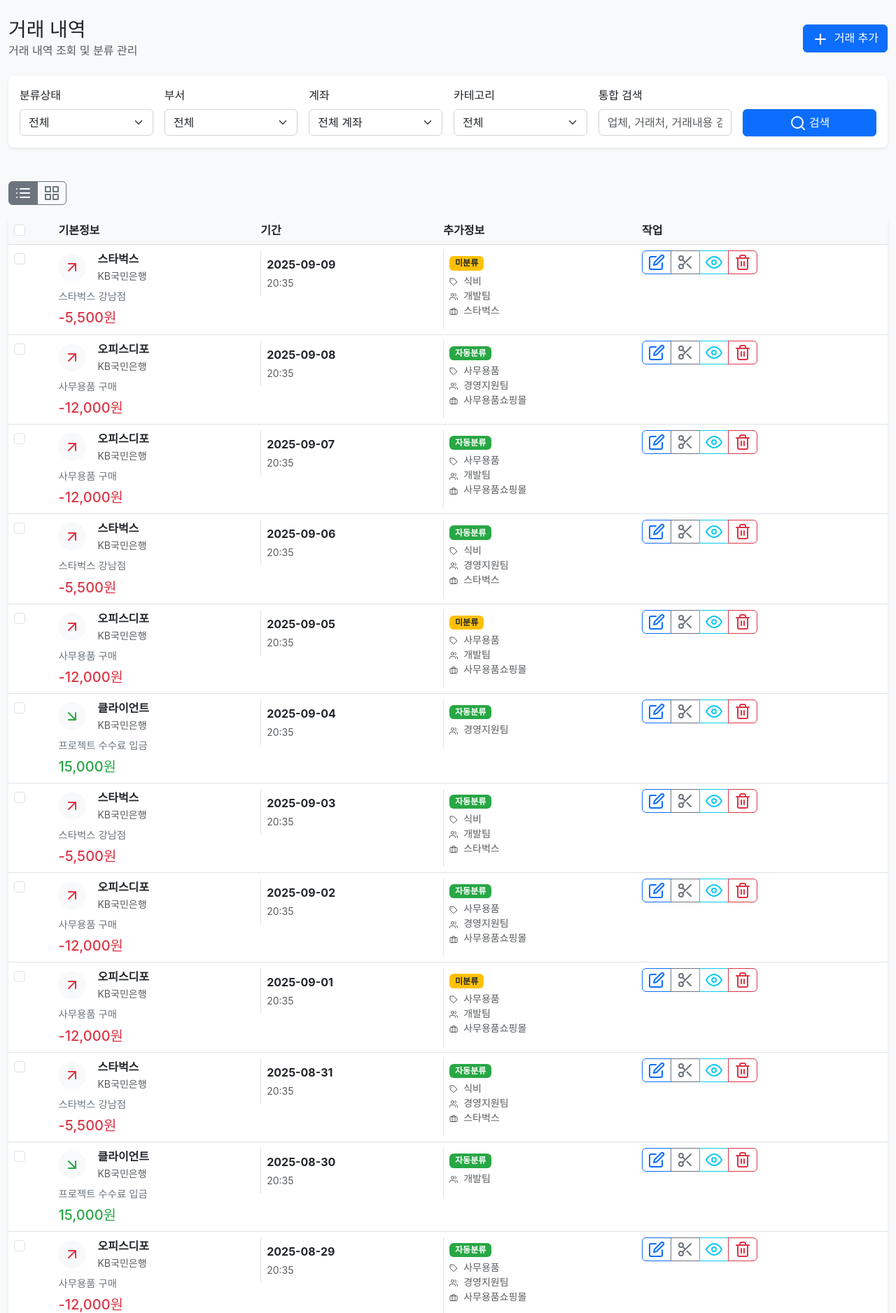
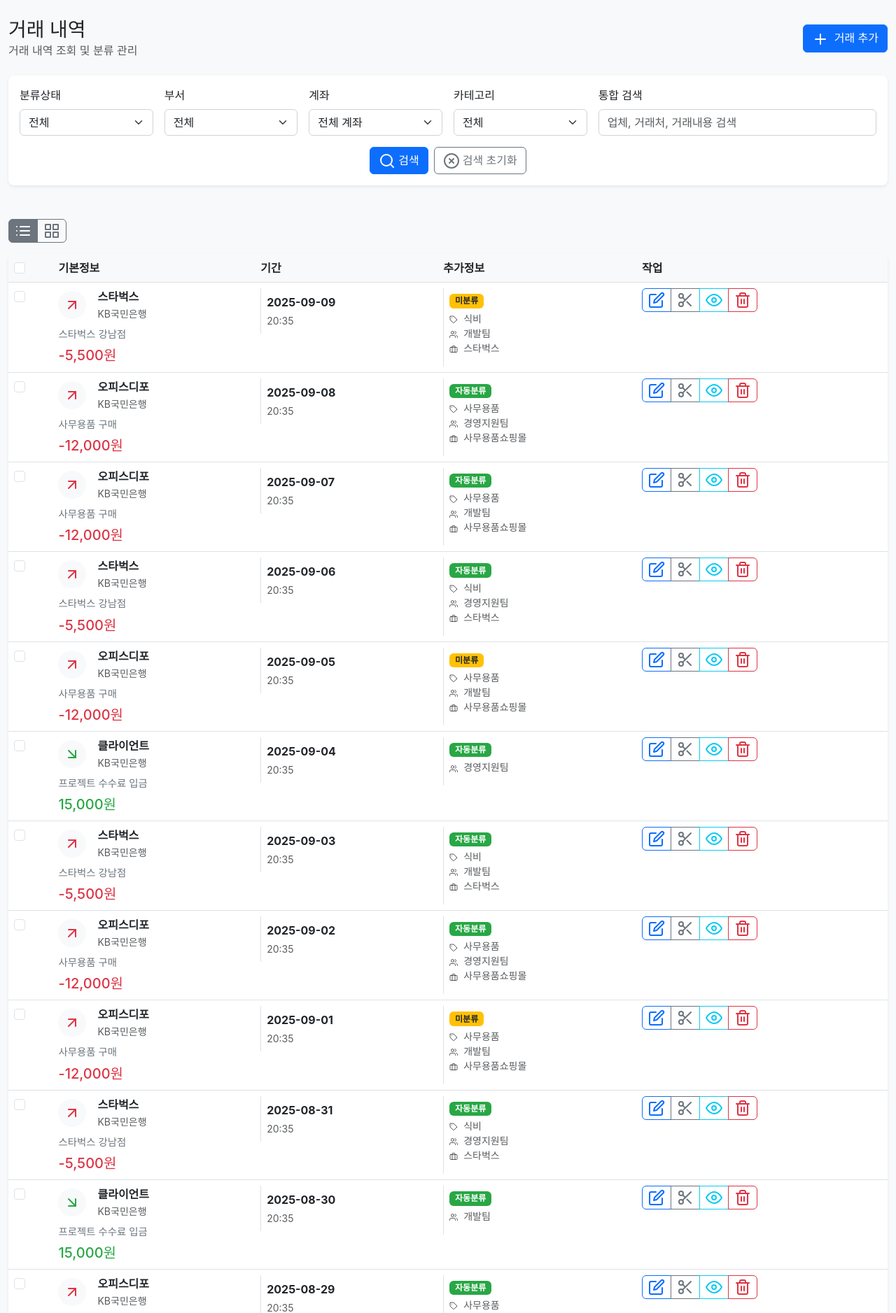
Before and after one commit to BappyMustafiz/fin-flow-korea, a Flask app: page /transactions in a window 1280 px wide. Shown: the part 66-1943 px from the top of the page at 70% size. Run offline with Flask 3, Linux system fonts and the light colour scheme; a user stored in the database is signed in; data comes from the database, SQL or seed files in the repository.

Commit message:
Add a button to reset transaction search filters
Add a "Reset Filters" button next to the search button and implement a JavaScript function to clear all form inputs and reload the page.

Replit-Commit-Author: Agent
Replit-Commit-Session-Id: 49c2422b-c4ec-4699-8c39-1613e6d0f652
Replit-Commit-Checkpoint-Type: full_checkpoint
Replit-Commit-Screenshot-Url: https://storage.googleapis.com/screenshot-production-us-central1/aa08e5f1-68c4-4712-a019-15a843020e4e/49c2422b-c4ec-4699-8c39-1613e6d0f652/D7x824T

```diff
--- a/templates/transactions.html
+++ b/templates/transactions.html
@@ -128,7 +128,7 @@
     <div class="col-12">
         <div class="card">
             <div class="card-body">
-                <form method="GET" class="row g-3">
+                <form method="GET" class="row g-3" id="filterForm">
                     <div class="col-md-2">
                         <label for="status" class="form-label">분류상태</label>
                         <select class="form-select" id="status" name="status">
@@ -175,21 +175,26 @@
                         </select>
                     </div>
 
-                    <div class="col-md-2">
+                    <div class="col-md-4">
                         <label for="search" class="form-label">통합 검색</label>
                         <input type="text" class="form-control" id="search" name="search"
                                placeholder="업체, 거래처, 거래내용 검색" value="{{ current_filters.search }}">
                     </div>
+                </form>
 
-                    <div class="col-md-2">
-                        <label class="form-label">&nbsp;</label>
-                        <div class="d-grid">
-                            <button type="submit" class="btn btn-primary">
+                <!-- Search Buttons -->
+                <div class="row mt-3">
+                    <div class="col-12">
+                        <div class="d-flex justify-content-center gap-2">
+                            <button type="submit" form="filterForm" class="btn btn-primary">
                                 <i data-feather="search" class="me-1"></i>검색
+                            </button>
+                            <button type="button" class="btn btn-outline-secondary" onclick="clearFilters()">
+                                <i data-feather="x-circle" class="me-1"></i>검색 초기화
                             </button>
                         </div>
                     </div>
-                </form>
+                </div>
             </div>
         </div>
     </div>
@@ -1250,5 +1255,18 @@ function changePerPage() {
     // 새 URL로 이동
     window.location.search = urlParams.toString();
 }
+
+// 검색 필터 초기화 함수
+function clearFilters() {
+    // 모든 필터 필드 초기화
+    document.getElementById('status').value = '';
+    document.getElementById('department_id').value = '';
+    document.getElementById('account_id').value = '';
+    document.getElementById('category_id').value = '';
+    document.getElementById('search').value = '';
+
+    // 필터 없이 페이지 새로고침
+    window.location.href = window.location.pathname;
+}
 </script>
 {% endblock %}
```
